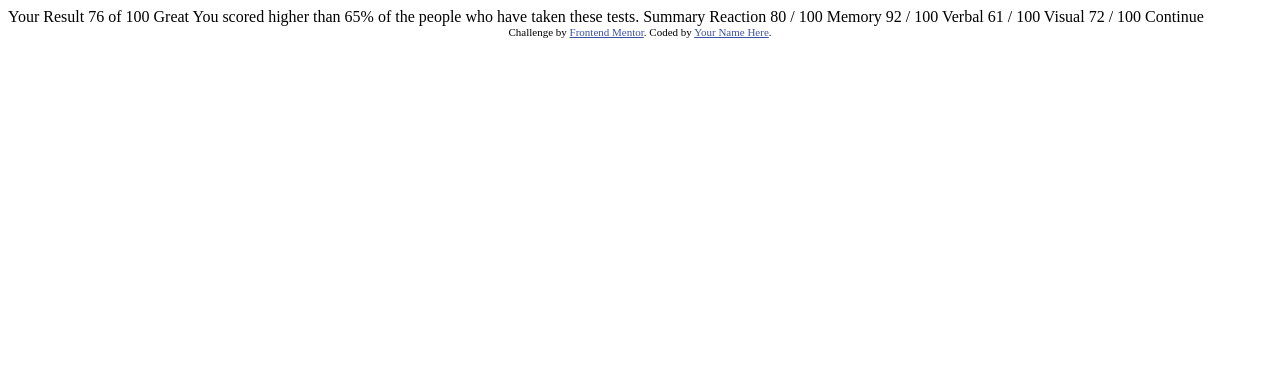
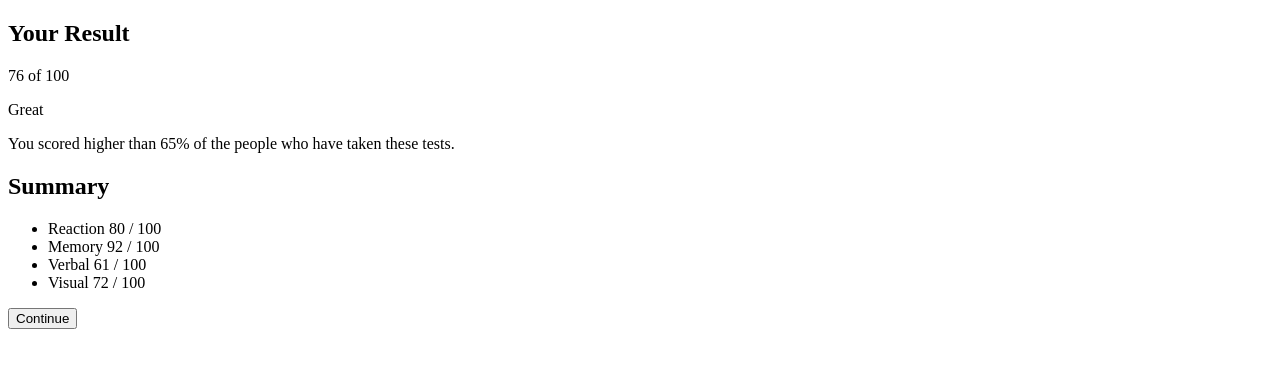
Before and after one commit to adamprogramuje/Results_summary_component, a plain HTML site: page index.html in a window 1280 px wide. Drawn offline with Linux system fonts and the light colour scheme.

Commit message:
First look to code

```diff
--- a/index.html
+++ b/index.html
@@ -1,47 +1,59 @@
 <!DOCTYPE html>
 <html lang="en">
-<head>
-  <meta charset="UTF-8">
-  <meta name="viewport" content="width=device-width, initial-scale=1.0"> <!-- displays site properly based on user's device -->
+	<head>
+		<meta charset="UTF-8" />
+		<meta name="viewport" content="width=device-width, initial-scale=1.0" />
+		<!-- displays site properly based on user's device -->
 
-  <link rel="icon" type="image/png" sizes="32x32" href="./assets/images/favicon-32x32.png">
+		<link
+			rel="icon"
+			type="image/png"
+			sizes="32x32"
+			href="./assets/images/favicon-32x32.png"
+		/>
 
-  <title>Frontend Mentor | Results summary component</title>
+		<title>Frontend Mentor | Results summary component</title>
+	</head>
+	<body>
+		<main>
+			<section class="card card__result">
+				<h2>Your Result</h2>
+				<div>76 of 100</div>
 
-  <!-- Feel free to remove these styles or customise in your own stylesheet 👍 -->
-  <style>
-    .attribution { font-size: 11px; text-align: center; }
-    .attribution a { color: hsl(228, 45%, 44%); }
-  </style>
-</head>
-<body>
+				<p><span>Great</span></p>
+				<p>
+					You scored higher than 65% of the people who have taken these tests.
+				</p>
+			</section>
+			<section class="card card__summary">
+				<h2>Summary</h2>
+				<ul>
+					<li>
+						<span class="reaction">Reaction</span>
+						<span class="number">80 / 100</span>
+					</li>
+					<li>
+						<span class="memory">Memory</span>
+						<span class="number">92 / 100</span>
+					</li>
+					<li>
+						<span class="verbal">Verbal</span>
+						<span class="number">61 / 100</span>
+					</li>
+					<li>
+						<span class="visual">Visual</span>
+						<span class="number">72 / 100</span>
+					</li>
+				</ul>
+				<button class="btn">Continue</button>
+			</section>
+		</main>
 
-  Your Result
-  76
-  of 100
-
-  Great
-  You scored higher than 65% of the people who have taken these tests.
-
-  Summary
-
-  Reaction
-  80 / 100
-
-  Memory
-  92 / 100
-
-  Verbal
-  61 / 100
-
-  Visual
-  72 / 100
-
-  Continue
-
-  <div class="attribution">
-    Challenge by <a href="https://www.frontendmentor.io?ref=challenge" target="_blank">Frontend Mentor</a>.
-    Coded by <a href="#">Your Name Here</a>.
-  </div>
-</body>
+		<!-- <div class="attribution">
+			Challenge by
+			<a href="https://www.frontendmentor.io?ref=challenge" target="_blank"
+				>Frontend Mentor</a
+			>. Coded by <a href="#">Your Name Here</a>.
+		</div> -->
+	</body>
 </html>
```
